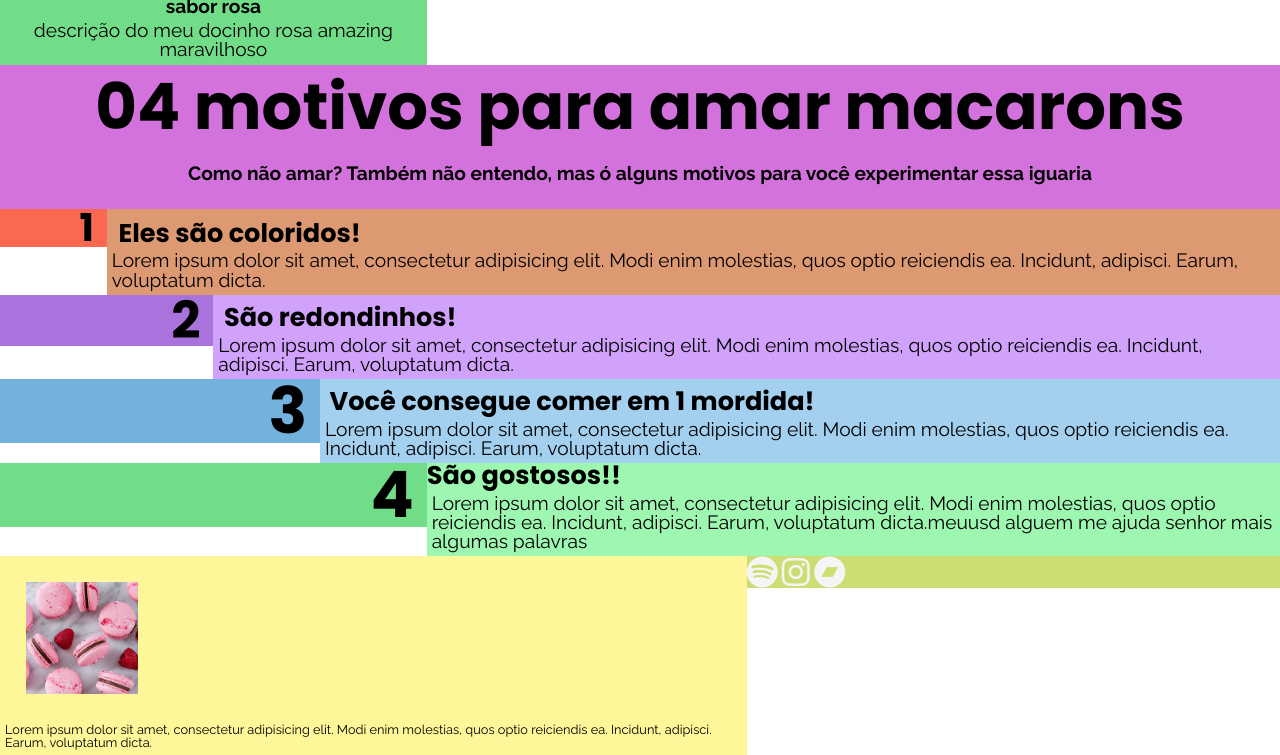
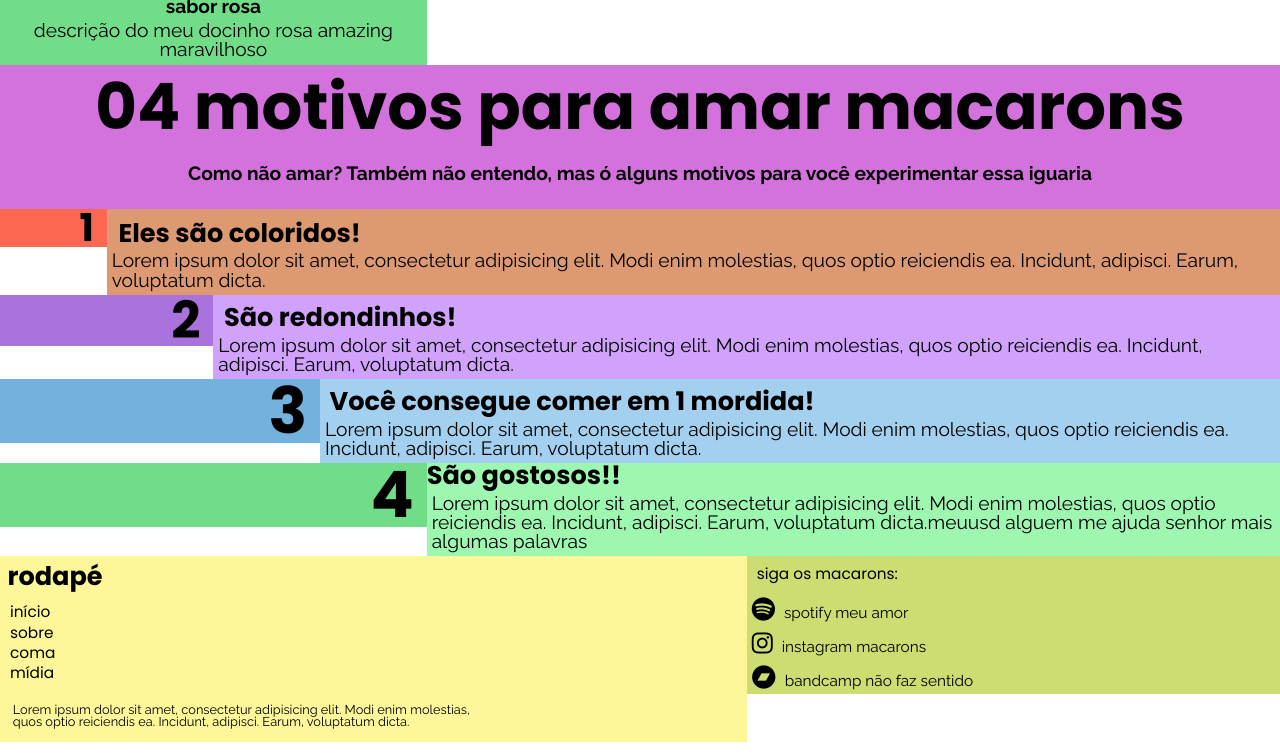
Before and after one commit to anacimaizumi/meuterceirosite, a plain HTML site: page index.html in a window 1280 px wide. Shown: the part 1455-2210 px from the top of the page. Drawn offline with Linux system fonts and the light colour scheme.

Commit message:
alterações rodapé

```diff
--- a/index.html
+++ b/index.html
@@ -131,14 +131,39 @@
     </div>
     <footer>
             <div class="caixa7" id="midia">
-                <img src="macarons_rosa.jpg" alt="macarons rosa">
+                <h2 class="subtitulo">rodapé</h2>
+                <ul class="rodape">
+                    <li>
+                        <a href="#inicio"> início</a>
+                    </li>
+                    <li>
+                        <a href="#sobre"> sobre</a>
+                    </li>
+                    <li>
+                        <a href="#coma"> coma</a>
+                    </li>
+                    <li>
+                        <a href="#midia"> mídia</a>
+                    </li>
+                </ul>
                 <p class="textofinal">Lorem ipsum dolor sit amet, consectetur adipisicing elit. Modi enim molestias, quos optio reiciendis ea. Incidunt, adipisci. Earum, voluptatum dicta.</p>
             </div>
             <div class="caixa5">
-                <a class="fab fa-spotify icone" href="https://open.spotify.com/artist/2mVVjNmdjXZZDvhgQWiakk?si=dmsllOeMREKg18UoNi8Mxg" target="_blank"></a>
-                <a class="fab fa-instagram icone" href="https://www.instagram.com/khruangbin/" target="_blank"></a>
-                <a class="fab fa-bandcamp icone" href="https://www.instagram.com/khruangbin/" target="_blank"></a>
+                <p>siga os macarons:</p>
+                <li>
+                    <a class="fab fa-spotify icone" href="https://open.spotify.com/artist/2mVVjNmdjXZZDvhgQWiakk?si=dmsllOeMREKg18UoNi8Mxg" target="_blank"></a>
+                    <h1>spotify meu amor</h1>
+                </li>
+                <li>
+                    <a class="fab fa-instagram icone" href="https://www.instagram.com/khruangbin/" target="_blank"></a>
+                    <h1>instagram macarons</h1>
+                </li>
+                <li>
+                    <a class="fab fa-bandcamp icone" href="https://www.instagram.com/khruangbin/" target="_blank"></a>
+                    <h1>bandcamp não faz sentido</h1>
+                </li>
             </div>
+
     </footer>
 </body>
 </html>
--- a/style.css
+++ b/style.css
@@ -1,11 +1,7 @@
-body {
-    font-family: 'Raleway', sans-serif;
-}
-
 .cabecario {
     font-family: 'Poppins', sans-serif;
     font-weight: 700;
-    list-style-type: none;
+    c
     background-color: rgb(253, 247, 153);
     display: block;
     text-align: initial;
@@ -163,6 +159,28 @@ body {
     background-color: rgb(205, 221, 114);
     height: auto;
 }
+
+.caixa5 p {
+    font-family: 'Poppins', sans-serif;
+    font-weight: 400;
+    list-style-type: none;
+    display: block;
+    text-align: initial;
+    font-size: 1.2vw;
+    display: inline-block;
+    margin: 10px;
+}
+
+.caixa5 h1 {
+    font-family: 'Raleway', sans-serif;
+    font-weight: 400;
+    list-style-type: none;
+    display: block;
+    font-size: 1.2vw;
+    display: inline-block;
+    margin: 0px;
+}
+
 .caixa6 {
     float: left;
     width: 50%;
@@ -291,9 +309,10 @@ body {
 
 .textofinal {
     font-family: 'Raleway', sans-serif;
-    margin: 5px;
+    margin: 1vw;
     font-weight: 400;
     font-size: 1vw;
+    margin-right: 20vw;
 }
 
 .sabor {
@@ -316,17 +335,46 @@ img {
     border-radius: 10px;
 }
 
+.rodape {
+    font-family: 'Poppins', sans-serif;
+    font-weight: 400;
+    list-style-type: none;
+    display: block;
+    text-align: initial;
+    font-size: 1.2vw;
+    display: inline-block;
+    text-align: left;
+    margin: 10px;
+}
+
+.rodape li {
+    margin-top: 5px;
+}
+
+.rodape a {
+    text-decoration: none;
+    color: black;
+}
+
+.rodape a:hover {
+    color: rgb(212, 114, 221);
+}
+
+.icone {
+    margin: 5px;
+    color:black;
+    text-decoration: none;
+    font-size: 1.5em;
+}
+
+.caixa5 li {
+    list-style-type: none;
+}
+
+.icone:hover {
+    color: rgb(212, 114, 221);
+}
+
 .clearfix {
     overflow: auto;
   }
-
-.icone {
-    margin: 0px;
-    color: whitesmoke;
-    text-decoration: none;
-    font-size: 2em;
-}
-
-.icone:hover {
-    color: black;
-}
```
